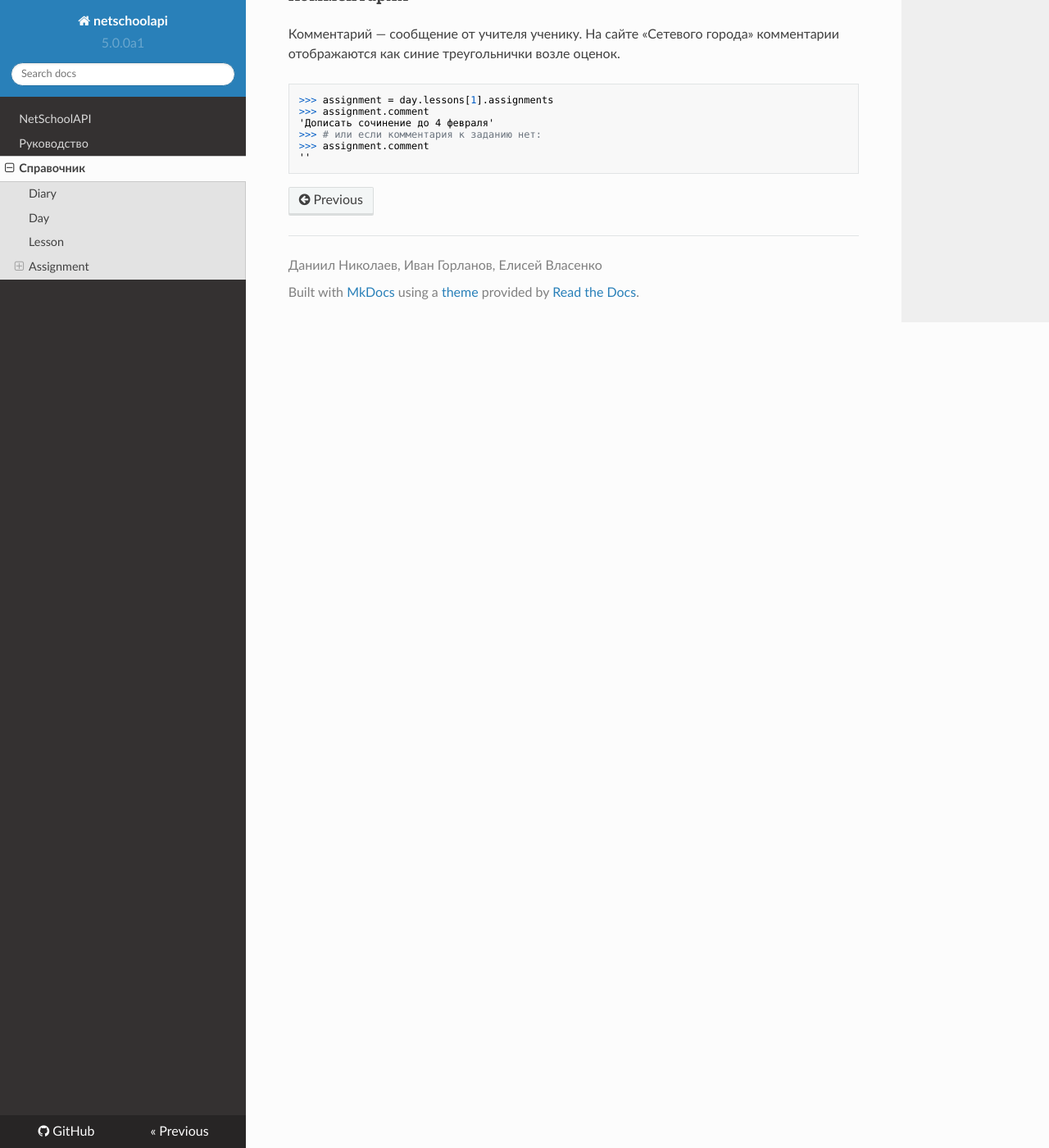
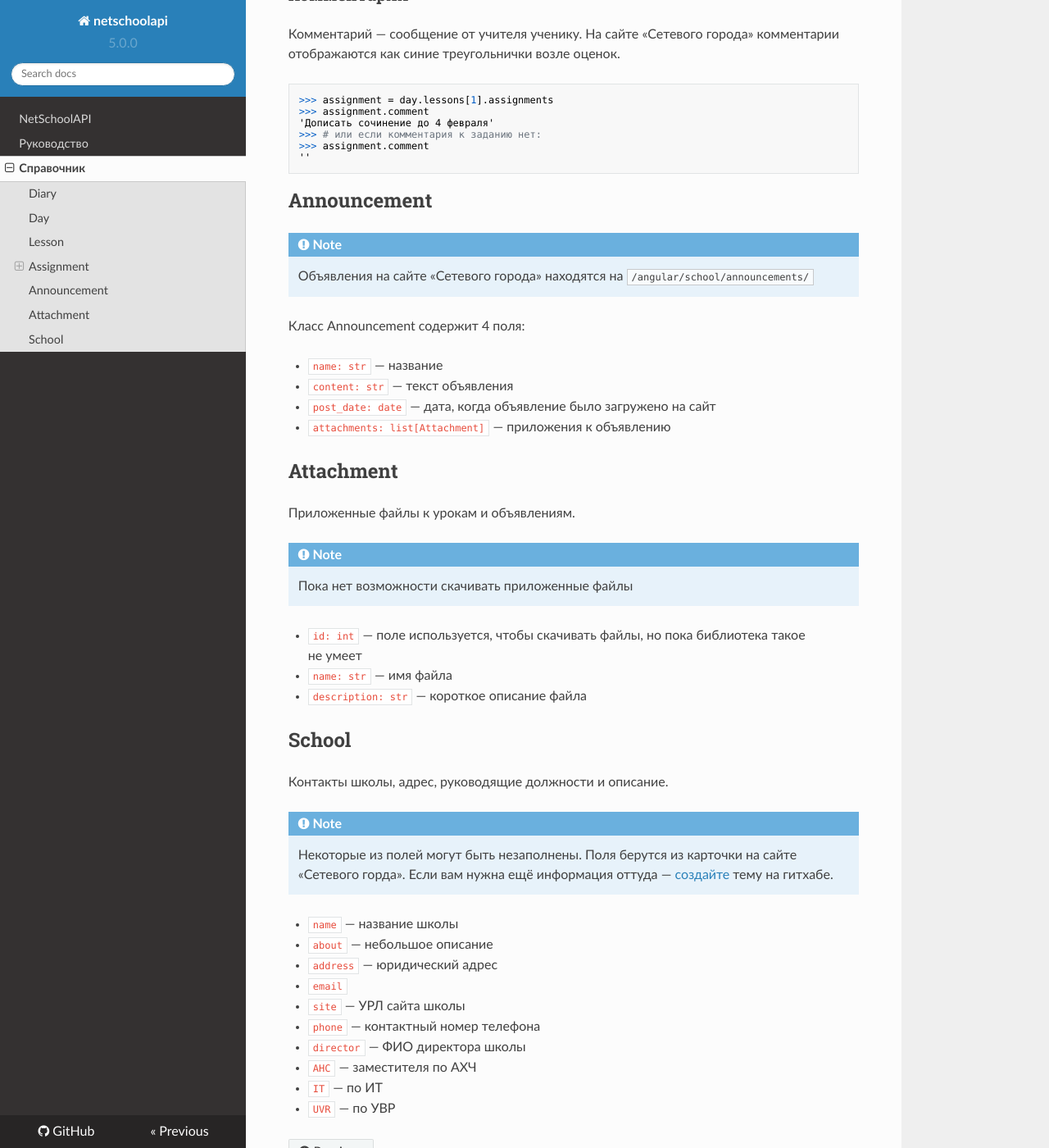
Before and after one commit to nm17/netschoolapi, an MkDocs documentation site: the page built from docs/reference.md, in a window 1280 px wide and 1400 px high, scrolled down 2377 px. Shown: the whole window at 82% size. Built offline with MkDocs 1.6.1, drawn with Linux system fonts in a browser that asks for light colours; nearby versions of some CDN libraries; some of the changed text lies outside the part shown.

Commit message:
Обновлена документация
Добавлено описание методов `.announcements()` и `.school()` и классов `Announcement`, `Attachment` и `School`.

````diff
--- a/docs/reference.md
+++ b/docs/reference.md
@@ -3,7 +3,7 @@
 ## Diary {#diary}
 
 !!! Info
-    В <<Сетевом городе>> дневник находится на `/angular/school/studentdiary`.
+    В <<Сетевом городе>> дневник находится на `/angular/school/studentdiary/`.
 
 Объекс класса `Diary` содержит три поля:
 
@@ -112,3 +112,45 @@ datetime.date(2021, 4, 21)
 >>> assignment.comment
 ''
 ```
+
+## Announcement {#announcement}
+
+!!! Note
+    Объявления на сайте <<Сетевого города>> находятся на `/angular/school/announcements/`
+
+Класс Announcement содержит 4 поля:
+
+* `name: str` --- название
+* `content: str` --- текст объявления
+* `post_date: date` --- дата, когда объявление было загружено на сайт
+* `attachments: list[Attachment]` --- приложения к объявлению
+
+
+## Attachment {#attachment}
+
+Приложенные файлы к урокам и объявлениям.
+
+!!! Note
+    Пока нет возможности скачивать приложенные файлы
+
+* `id: int` --- поле используется, чтобы скачивать файлы, но пока библиотека такое не умеет
+* `name: str` --- имя файла
+* `description: str` --- короткое описание файла
+
+## School {#school}
+
+Контакты школы, адрес, руководящие должности и описание.
+
+!!! Note
+    Некоторые из полей могут быть незаполнены. Поля берутся из карточки на сайте <<Сетевого горда>>. Если вам нужна ещё информация оттуда --- [создайте](https://github.com/nm17/netschoolapi/issues) тему на гитхабе.
+
+* `name` --- название школы
+* `about` --- небольшое описание
+* `address` --- юридический адрес
+* `email`
+* `site` --- УРЛ сайта школы
+* `phone` --- контактный номер телефона
+* `director` --- ФИО директора школы
+* `AHC` --- заместителя по АХЧ
+* `IT` --- по ИТ
+* `UVR` --- по УВР
--- a/mkdocs.yml
+++ b/mkdocs.yml
@@ -1,5 +1,5 @@
 site_name: netschoolapi
-site_description: Документация netschoolapi
+site_description: 'Документация библиотеки netschoolapi: методы, классы и их поля'
 site_author: Иван Горланов
 copyright: Даниил Николаев, Иван Горланов, Елисей Власенко
 
@@ -21,4 +21,4 @@ nav:
 theme: readthedocs
 
 extra:
-  version: 5.0.0a1
+  version: 5.0.0
````
Also changed, not shown: docs/guide.md (+9 -1 lines), docs/index.md (+1 -4 lines).
